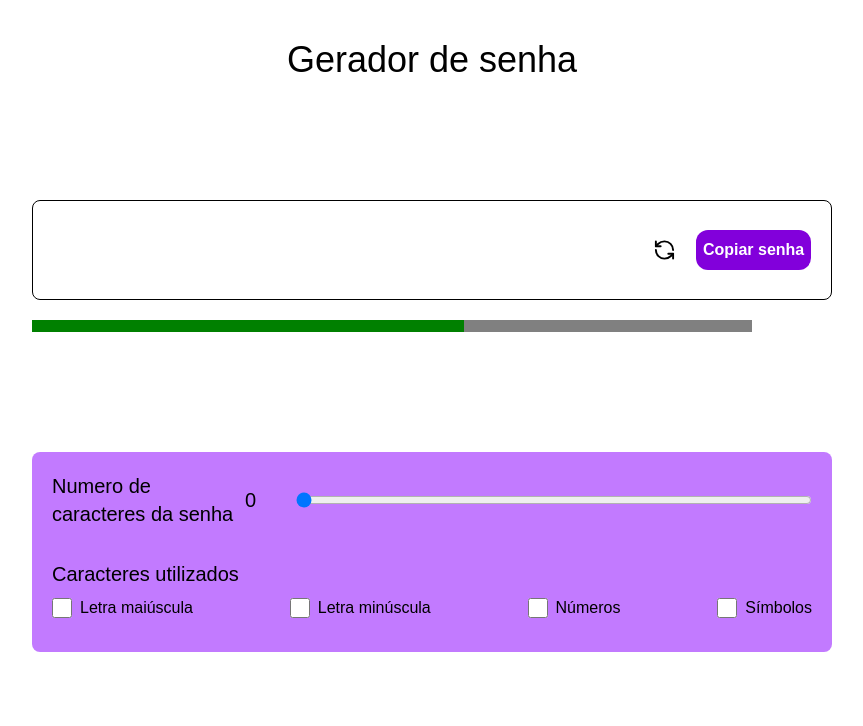
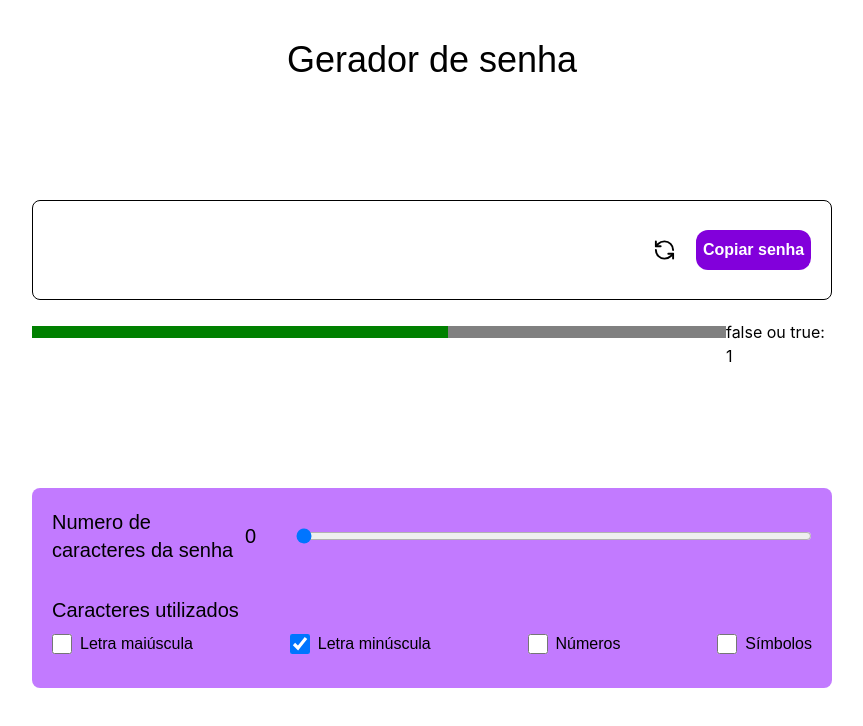
Before and after one commit to DevLetto/PasswordGenerator, a React (Vite) app in the folder PasswordGenerator/: page / in a window 1280 px wide. Shown: the top 726 px of the page, without its empty margins (208-1071 px from the left). Built offline with nearby package versions, Linux system fonts and the light colour scheme.

Commit message:
Fix: fixed the options

```diff
--- a/PasswordGenerator/src/App.jsx
+++ b/PasswordGenerator/src/App.jsx
@@ -30,6 +30,7 @@ function App() {
     if(totalActive > 1){
       setOptions((prev) => ({...prev, [name]:false}))
     }
+
 
   }
 
@@ -89,6 +90,7 @@ function App() {
         </div>
         <div className="w-150 xl:w-200 flex flex-row items-baseline">
           <StrengthBar></StrengthBar>
+          false ou true: {Number(options.includeLower)}
         </div>
       </div>
 
@@ -120,9 +122,9 @@ function App() {
               <li className="flex flex-row  items-center gap-2">
                 <input
                   type="checkbox"
-                  name="maiscula"
+                  name="includeUpper"
                   id=""
-                  // checked={options.includeUpper}
+                  checked={options.includeUpper}
 
                   onChange={handleChange}
                   className="size-5 roundend-lg "
@@ -134,9 +136,9 @@ function App() {
               <li className="flex flex-row items-center gap-2">
                 <input
                   type="checkbox"
-                  name="minuscula"
+                  name="includeLower"
                   id=""
-                  // checked={options.includeLower}
+                  checked={options.includeLower}
 
 
                   onChange={handleChange}
@@ -149,9 +151,9 @@ function App() {
               <li className="flex flex-row items-center gap-2">
                 <input
                   type="checkbox"
-                  name="numeros"
+                  name="includeNum"
                   id=""
-                  // checked={options.includeNum}
+                  checked={options.includeNum}
 
                   onChange={handleChange}
                   className="size-5 roundend-lg "
@@ -163,10 +165,9 @@ function App() {
               <li className="flex flex-row items-center gap-2">
                 <input
                   type="checkbox"
-                  name="simbolos"
+                  name="includeSym"
                   id=""
-                  // checked={options.includeSym}
-
+                  checked={options.includeSym}
                   onChange={handleChange}
                   className="size-5 roundend-lg "
                 />
```
